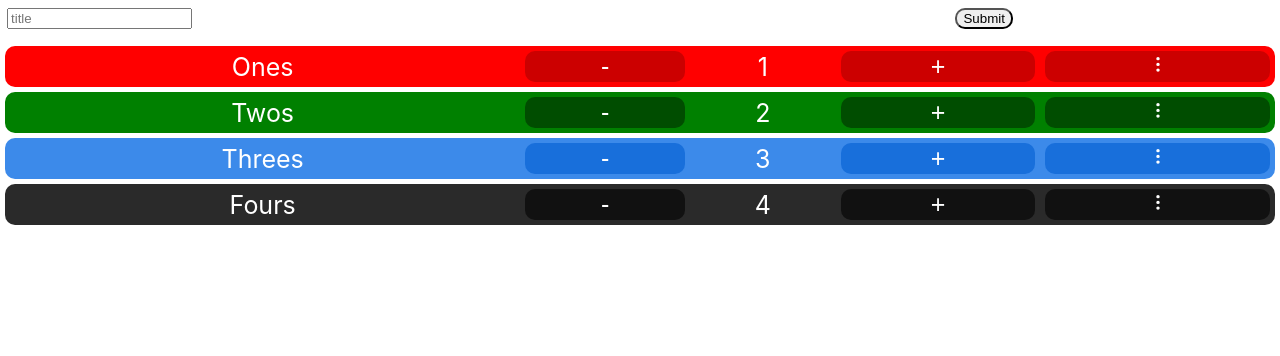
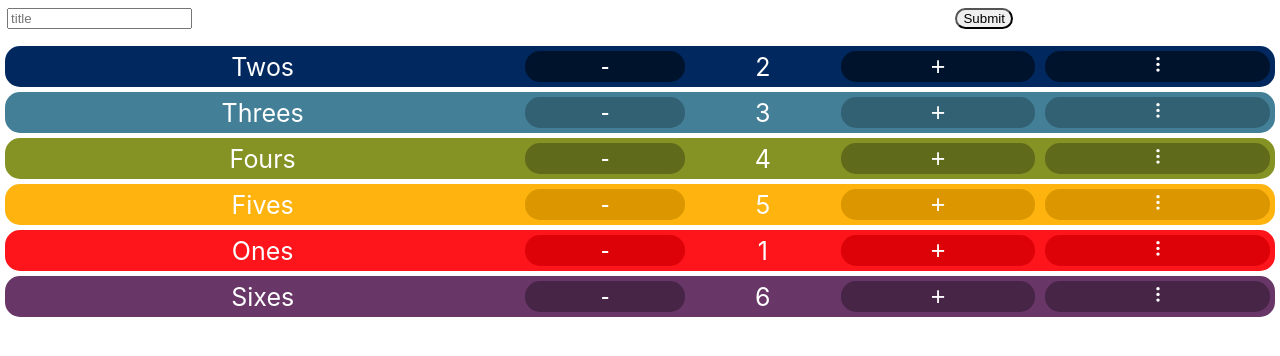
Before and after one commit to ramzan/sn-counter, a React (Create React App) app: page / in a window 1280 px wide. Shown: the top 356 px of the page. Built offline with nearby package versions, Linux system fonts and the light colour scheme.

Commit message:
Add new counter colors

```diff
--- a/src/App.scss
+++ b/src/App.scss
@@ -1,4 +1,9 @@
-$themes: ("red":red, "blue":#3c8aea, "green":green, "black":#2a2a2a);
+$themes: ("red":#FD151B,
+        "dark-blue":#01295F,
+        "light-blue":#437f97,
+        "green":#849324,
+        "yellow":#ffb30f,
+        "purple":#693668);
 
 #counter-table, th, td {
   border-collapse: separate;
@@ -25,13 +30,13 @@ $themes: ("red":red, "blue":#3c8aea, "green":green, "black":#2a2a2a);
 }
 
 td:first-child, button{
-  border-top-left-radius: 10px;
-  border-bottom-left-radius: 10px;
+  border-top-left-radius: 15px;
+  border-bottom-left-radius: 15px;
 }
 
 td:last-child, button {
-  border-top-right-radius: 10px;
-  border-bottom-right-radius: 10px;
+  border-top-right-radius: 15px;
+  border-bottom-right-radius: 15px;
 }
 
 #counter-editor {
--- a/src/Components/CounterEditor.js
+++ b/src/Components/CounterEditor.js
@@ -5,10 +5,12 @@ import CounterTable from "./CounterTable";
 import {DragDropContext} from "react-beautiful-dnd";
 
 let COUNTERS = [
+    {title: "Twos", value: 2, step: 2, color: "dark-blue"},
+    {title: "Threes", value: 3, step: 3, color: "light-blue"},
+    {title: "Fours", value: 4, step: 4, color: "green"},
+    {title: "Fives", value: 5, step: 5, color: "yellow"},
     {title: "Ones", value: 1, step: 1, color: "red"},
-    {title: "Twos", value: 2, step: 2, color: "green"},
-    {title: "Threes", value: 3, step: 3, color: "blue"},
-    {title: "Fours", value: 4, step: 4, color: "black"},
+    {title: "Sixes", value: 6, step: 1000, color: "purple"},
 ];
 
 export default class CounterEditor extends React.Component {
```
